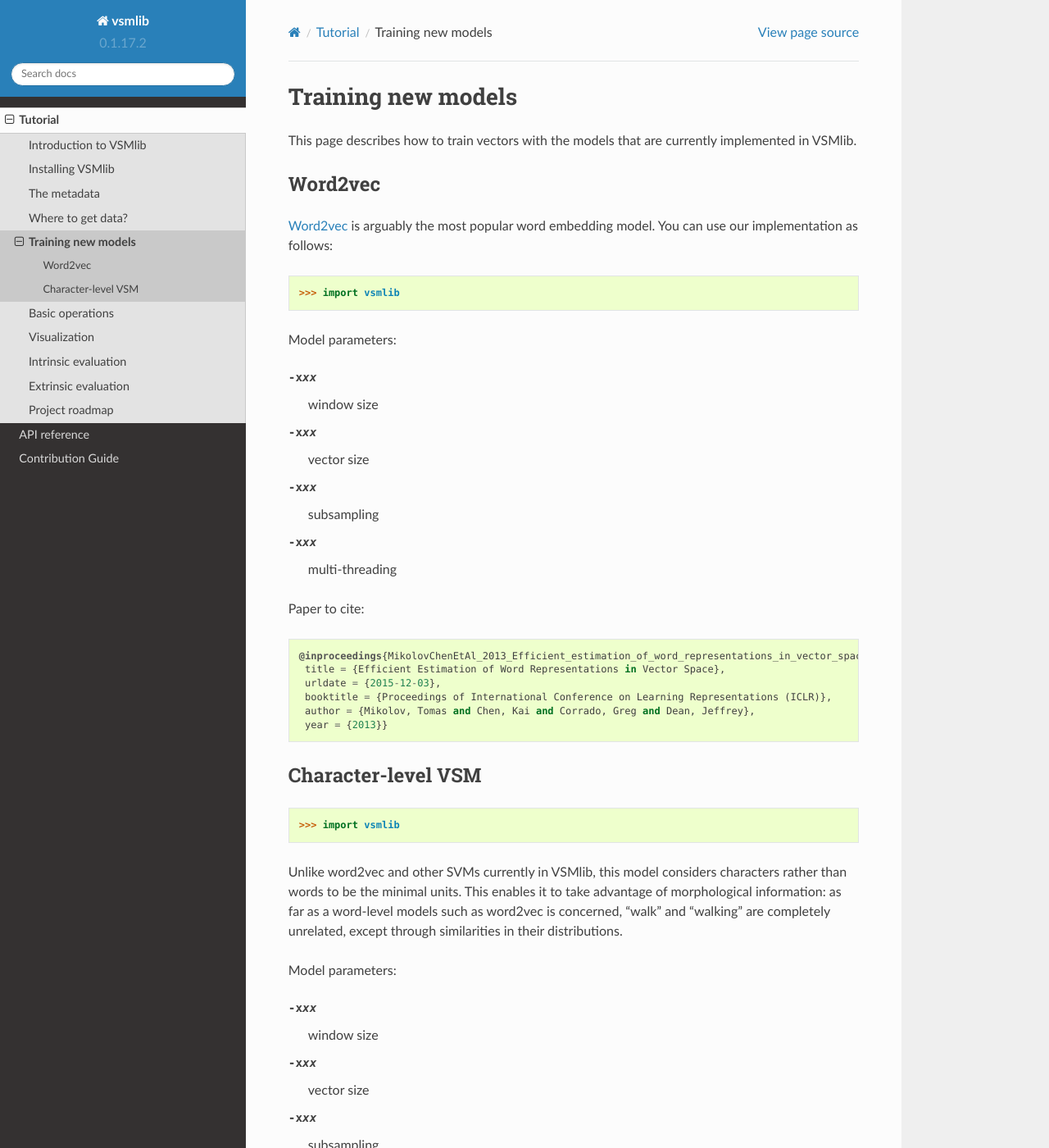
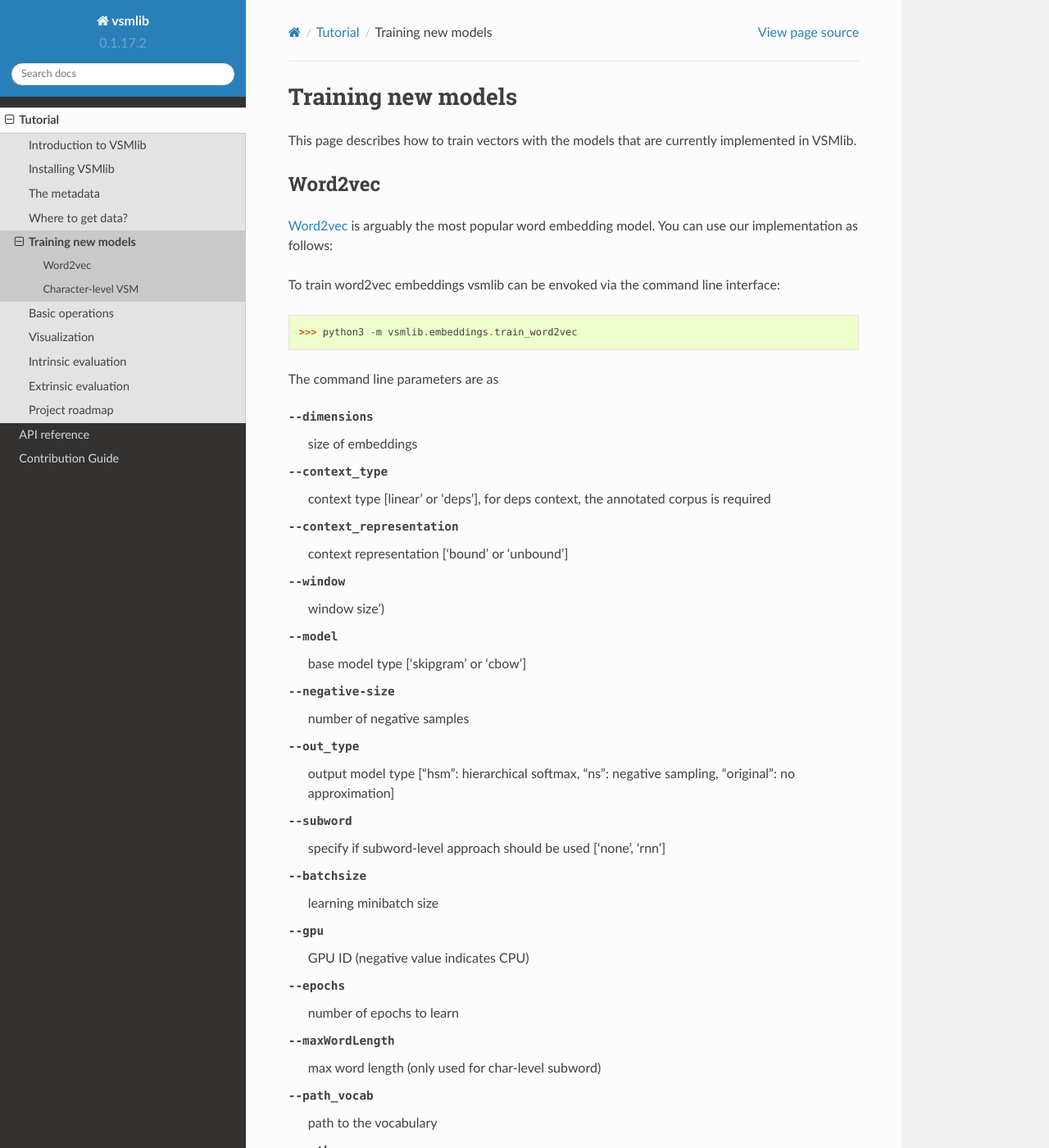
Before and after one commit to undertherain/vsmlib, a Sphinx documentation site: the page built from docs/source/tutorial/training_vectors.rst, in a window 1280 px wide and 1400 px high. Shown: the whole window at 82% size. Built offline with Sphinx 7.4.7 and the Read the Docs theme 2.0.0, drawn with Linux system fonts in a browser that asks for light colours; some of the changed text lies outside the part shown.

Commit message:
word2vec params to docs

```diff
--- a/docs/source/tutorial/training_vectors.rst
+++ b/docs/source/tutorial/training_vectors.rst
@@ -12,14 +12,34 @@
 
 `Word2vec <https://arxiv.org/pdf/1301.3781.pdf>`_ is arguably the most popular word embedding model. You can use our implementation as follows:
 
+To train word2vec embeddings vsmlib can be envoked via the command line interface:
+
+>>> python3 -m vsmlib.embeddings.train_word2vec
+
+The command line parameters are as
+
+--dimensions                  size of embeddings
+--context_type                context type [linear' or 'deps'], for deps context, the annotated corpus is required
+--context_representation      context representation ['bound' or 'unbound']
+--window                      window size')
+--model                       base model type ['skipgram' or 'cbow']
+--negative-size               number of negative samples
+--out_type                    output model type ["hsm": hierarchical softmax, "ns": negative sampling, "original": no approximation]
+--subword                     specify if subword-level approach should be used ['none', 'rnn']
+--batchsize                   learning minibatch size
+--gpu                         GPU ID (negative value indicates CPU)
+--epochs                      number of epochs to learn
+--maxWordLength               max word length (only used for char-level subword)
+--path_vocab                  path to the vocabulary
+--path_corpus                 path to the corpus
+--path_out                    path to save embeddings
+--test                        run in test mode
+--verbose                     verbose mode
+
+
 >>> import vsmlib
 
-Model parameters:
 
--xxx          window size
--xxx          vector size
--xxx          subsampling
--xxx          multi-threading
 
 Paper to cite:
 
```
